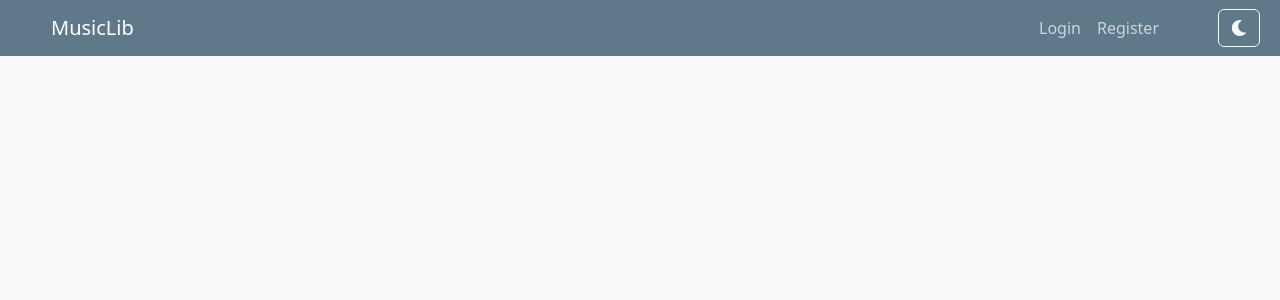
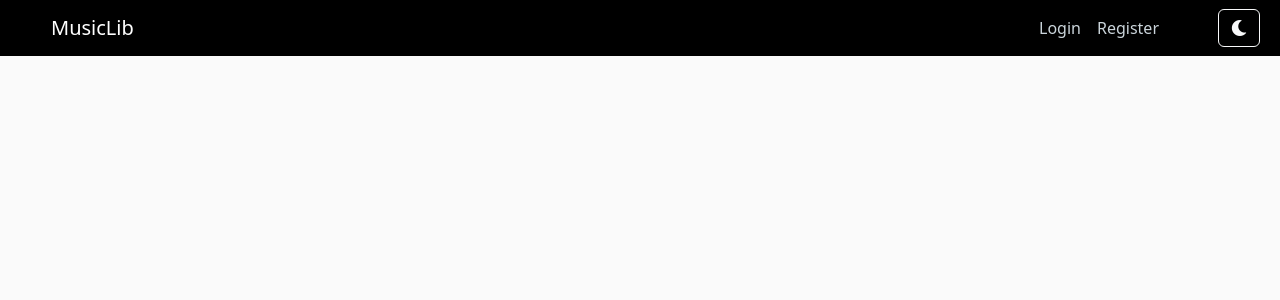
Before and after one commit to kstp0011/SE347.O11-WebTechnology, a Python web app: template musicapp/templates/layout.html in a window 1280 px wide. Shown: the top 300 px of the page. Run offline with Jinja, Linux system fonts and the light colour scheme; the template is opened without the code that fills it, so the values that code supplies are empty.

Commit message:
update UI colors

```diff
--- a/musicapp/static/main.css
+++ b/musicapp/static/main.css
@@ -1,12 +1,12 @@
 body {
     background: #fafafa;
-    color: #333333;
+    color: #212529;
     margin-top: 5rem;
 }
 
 /* dark themes */
 body.dark-theme {
-    background-color: #242424;
+    background-color: #212529;
     color: #ffffff;
 }
 #theme-toggle {
@@ -14,7 +14,7 @@ body.dark-theme {
 }
 body.dark-theme .form-group div,
 body.dark-theme .form-group legend {
-    color: #242424 !important;
+    color: #212529 !important;
 }
 
 /* ends */
@@ -24,8 +24,15 @@ h3,
 h4,
 h5,
 h6 {
-    color: #444444;
+    color: #212529;
 }
+
+/* nav baradjustment */
+nav {
+    background-color: #000000 !important;
+    color: #ffffff !important;
+}
+/* ends */
 
 .bg-steel {
     background-color: #5f788a;
```
